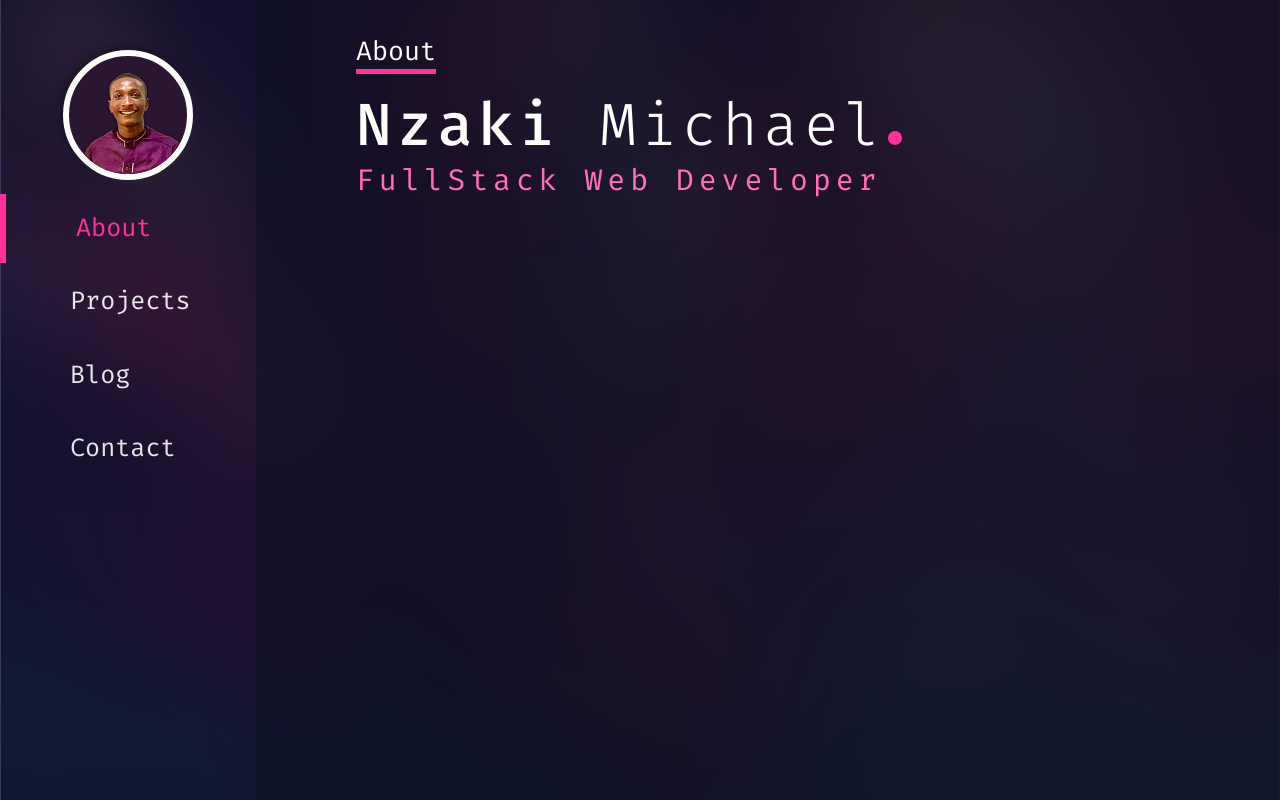
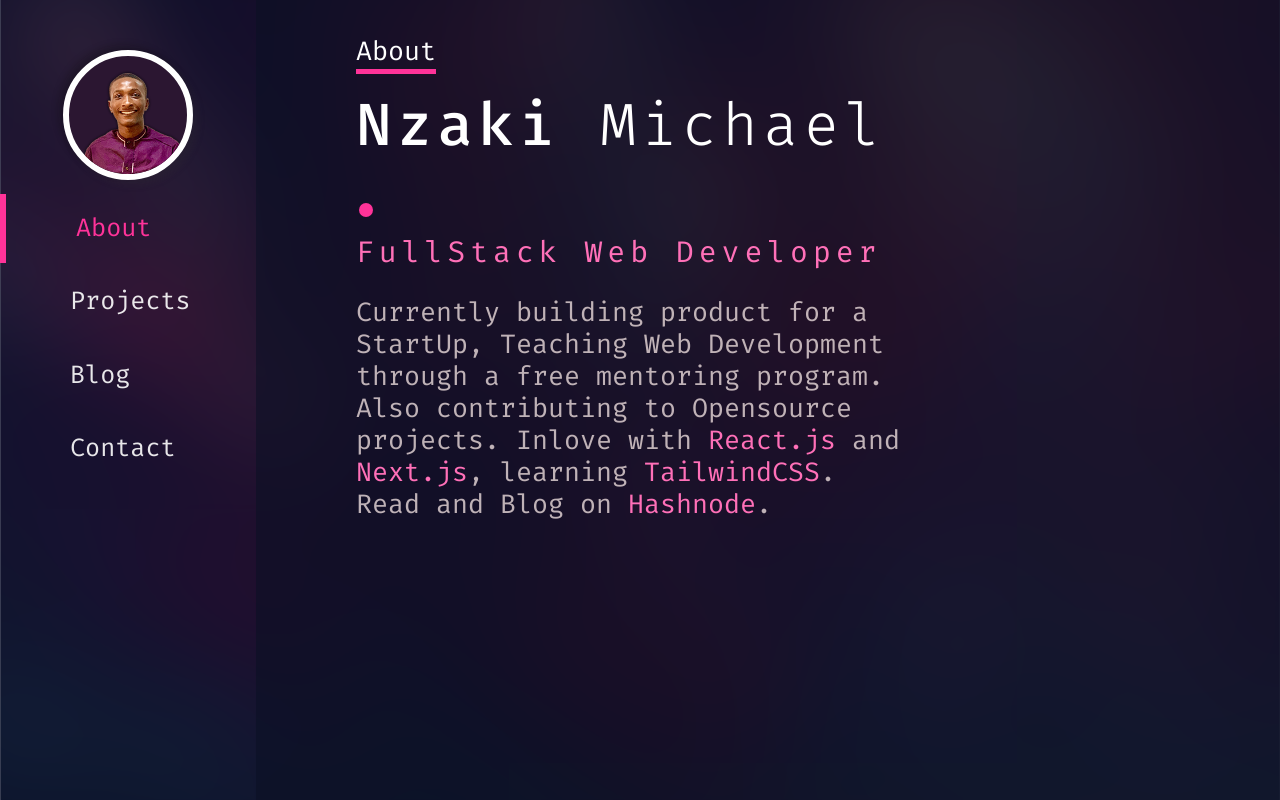
Before and after one commit to NzakiCodes/portfolio, a Next.js app: page /about in a window 1280 px wide. Built offline with nearby package versions, Linux system fonts and the light colour scheme.

Commit message:
Added About Details

```diff
--- a/pages/about.js
+++ b/pages/about.js
@@ -23,22 +23,34 @@ export default function Home() {
 
                     }}
 
-                    transition={{ duration: 0.8, ease: "easeOut" }}
+                    transition={{ duration: 0.3, ease: "easeOut" }}
                 >
                     Nzaki <span>Michael</span>
                     <span className={util.pinkDot}></span>
                 </motion.h1>
                 <motion.h3 initial={{
-                        opacity: 0,
-                        letterSpacing: '-20px'
-                    }}
+                    opacity: 0,
+                }}
                     animate={{
                         opacity: 1,
-                        letterSpacing: '5px'
 
                     }}
 
-                    transition={{ duration: 0.8, ease: "easeOut" }}>FullStack Web Developer</motion.h3>
+                    transition={{
+                        delay:0.4,
+                        duration: 0.3,
+                        ease: "easeOut"
+                    }}
+                    >
+                    FullStack Web Developer
+                    </motion.h3>
+                    <p>
+                        Currently building product for a StartUp,
+                        Teaching Web Development through a free mentoring program.
+                        Also contributing to Opensource projects.
+                        Inlove with <span>React.js</span> and <span>Next.js</span>, learning <span>TailwindCSS</span>.
+                        Read and Blog on <a href="https://hashnode.com" target="_blank">Hashnode</a>.
+                    </p>
             </div>
         </Layout>
     )
--- a/styles/util.module.css
+++ b/styles/util.module.css
@@ -35,7 +35,8 @@
 }
 /* For About Page */
 .About__header{
-
+    display: block;
+    width: 60%;
 }
 .About__header h1{
     margin: 0;
@@ -60,6 +61,14 @@
     letter-spacing: 5px;
     transition: 0.7s;
 }
+.About__header p{
+    font-size: 26px;
+    color: #e7d8d8d0;
+}
+.About__header p a,
+.About__header p span{
+    color: #ff70b8;
+}
 .pinkDot{
     display: inline-block;
     padding:1px;
```
